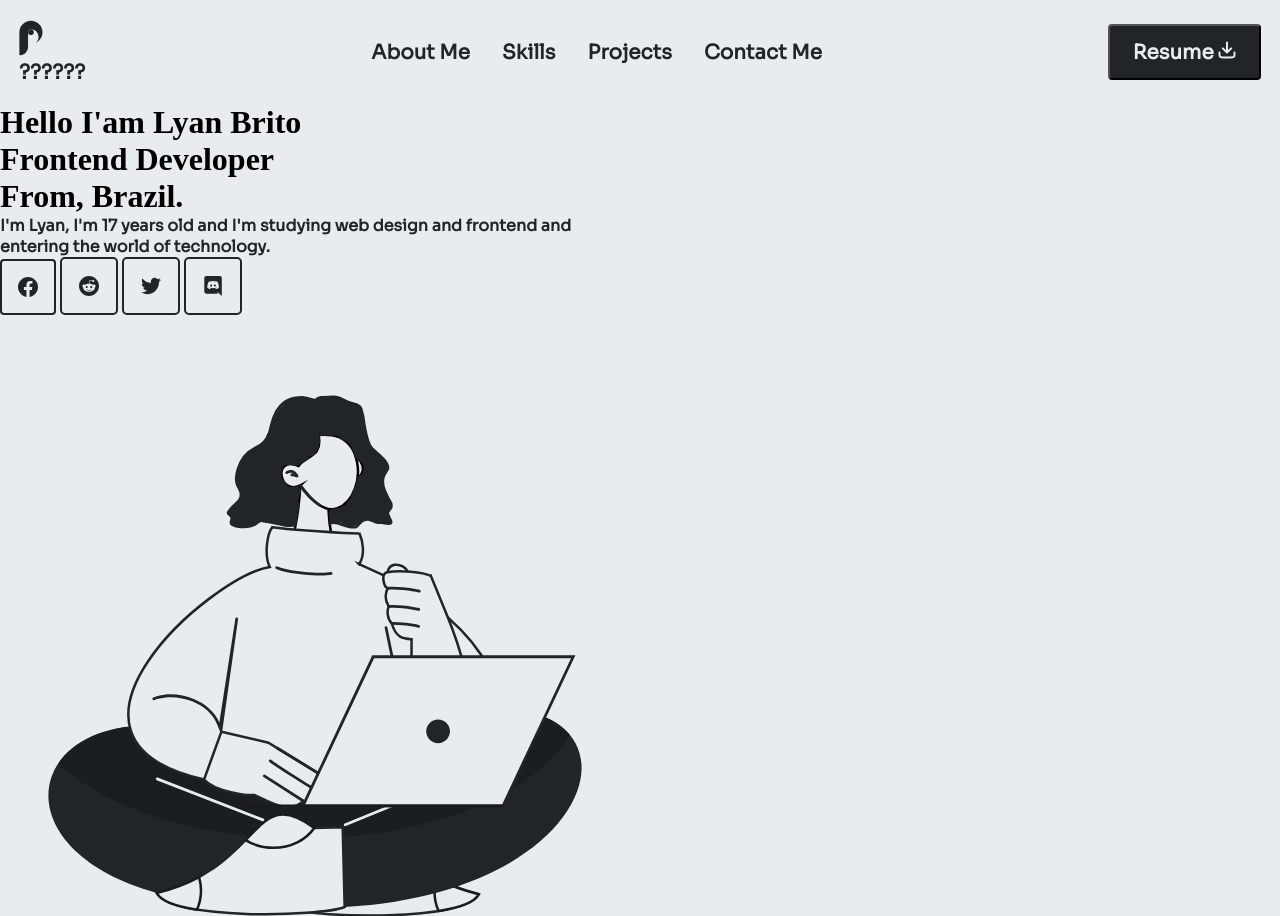
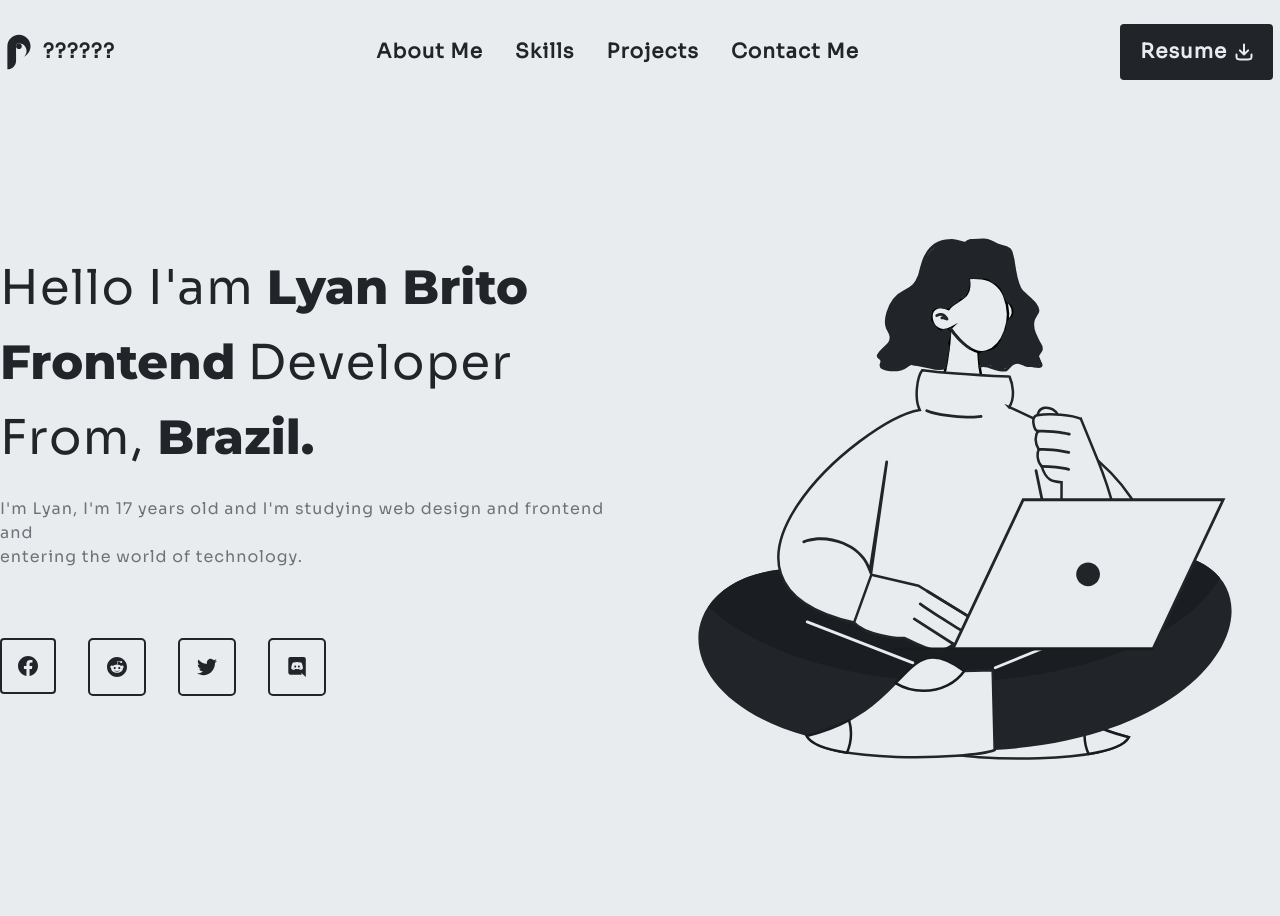
Before and after one commit to LyanBrito/portifolio.HTML, a plain HTML site: page index.html in a window 1280 px wide. Shown: the top 916 px of the page. After the commit the page ends 858 px from the top, so only its background shows below. Drawn offline with Linux system fonts and the light colour scheme.

Commit message:
style: styled main

```diff
--- a/src/style/styles.css
+++ b/src/style/styles.css
@@ -1,42 +1,68 @@
 @import url('https://fonts.googleapis.com/css2?family=Sora');
+@import url('https://fonts.googleapis.com/css2?family=Montserrat:ital,wght@0,800;1,800&display=swap');
 
-/*  font-family: "Sora", sans-serif;
-  font-optical-sizing: auto;
-  font-weight: <weight>;
-  font-style: normal;
-
-  usar <strong>*/
+/*  usar <strong>*/
 
 * {
-    padding: 0px;
-    margin: 0px;
+    padding: 0;
+    margin: 0;
+}
+:root {
+    /* colocar variaveis nas cores por exmplo
+    calc(100% - 30px) - calculo
+    color:var(--green-100) */
+    --green-100: #ddd;
+    --padding-100: 35px;
 }
 body {
     background-color: #E9ECEF;
+    display: flex;
+    flex-direction: column;
+    gap: 60px;
+}
+p, a, li, ul, input, h5, button, h1 {
+    font-family: "Sora", sans-serif;
+    text-decoration: none;
+    color: #71717A;
+    font-size: 16px;
+    line-height: 24px;
+    font-weight: 100;
+    letter-spacing: 1px;
+}
+a{
+    color: #212529;
 
 }
-p, a, li, ul, input, h5, button {
-    font-family: "Sora", sans-serif;
-    text-decoration: none;
+h1{
+
+    line-height: 54px;
+    font-weight: 100;
+    letter-spacing: 1.5px;
+    font-size: 48px;
     color: #212529;
-    font-style: normal;
+}
+h1 >b {
+    font-family: "Montserrat", sans-serif;
+    letter-spacing: 0px;
+    font-weight: 800;
+}
 
-}
 h5, a, button{
     font-size: 20px;
     font-weight: 600;
+    color: #212529;
 
 }
 header {
     display: flex;
     justify-content: space-around;
     align-items: center;
-    gap:    248px;
+    gap: 248px;
     width: 100%;
     height: 104px;
     background-color: DEE2E6;
 }
-.temporaria{
+.header-wrapper{
     display: flex;
     justify-content: space-around;
     align-items: center;
@@ -50,9 +76,39 @@ nav {
 .download-btt {
     width: 153px;
     height: 56px;
+    display: flex;
+    justify-content: center;
+    align-items: center;
     border-radius: 4px;
+    border: 0px;
     color: #E9ECEF;
     background-color: #212529;
     gap: 8px;
 
 }
+main {
+    display: flex;
+    justify-content: center;
+    align-items: center;
+    gap: 14px;
+
+}
+.text-wrapper {
+    display: flex;
+    flex-direction: column;
+    gap: 32px;
+
+}
+
+span {
+    display: flex;
+    flex-direction: column;
+    gap: 20px;
+}
+.button-wrapper {
+    display: flex;
+    gap: 32px;
+    margin-top: calc(101px - 32px);
+
+
+}
```
